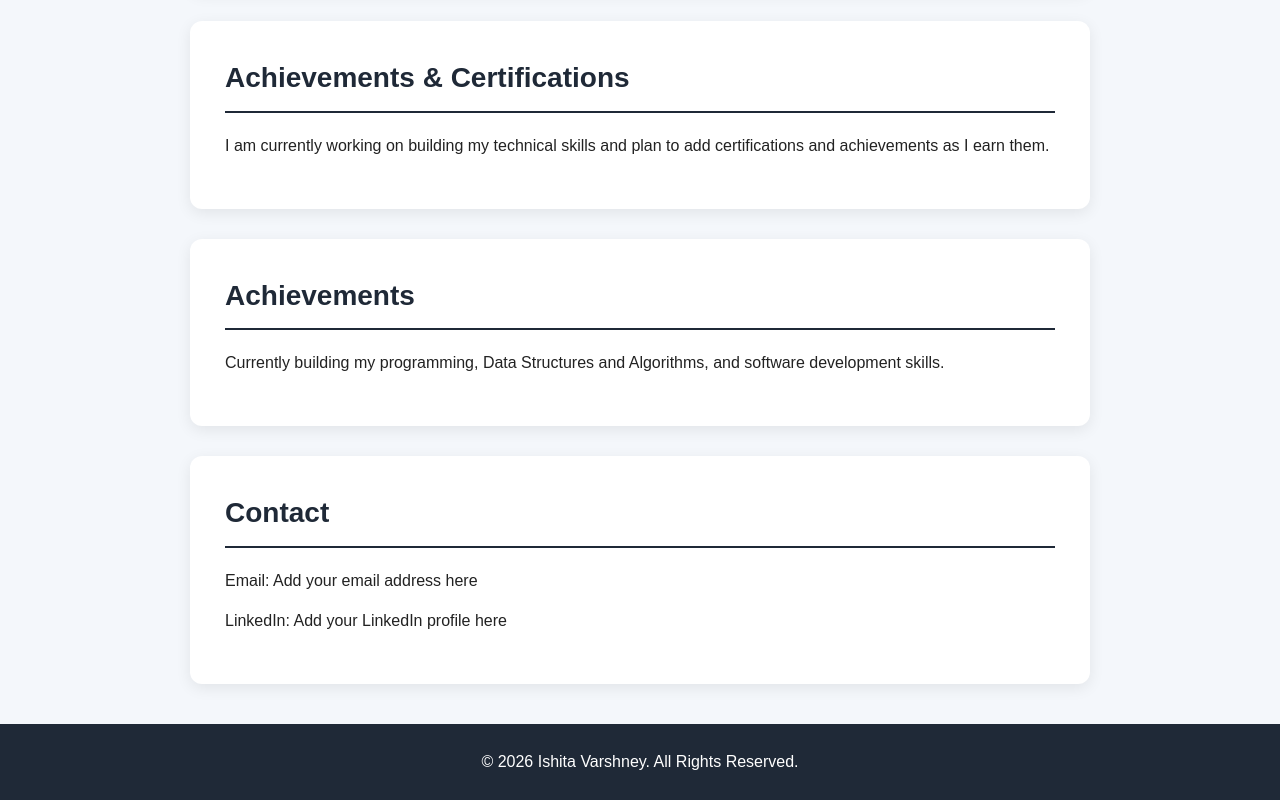
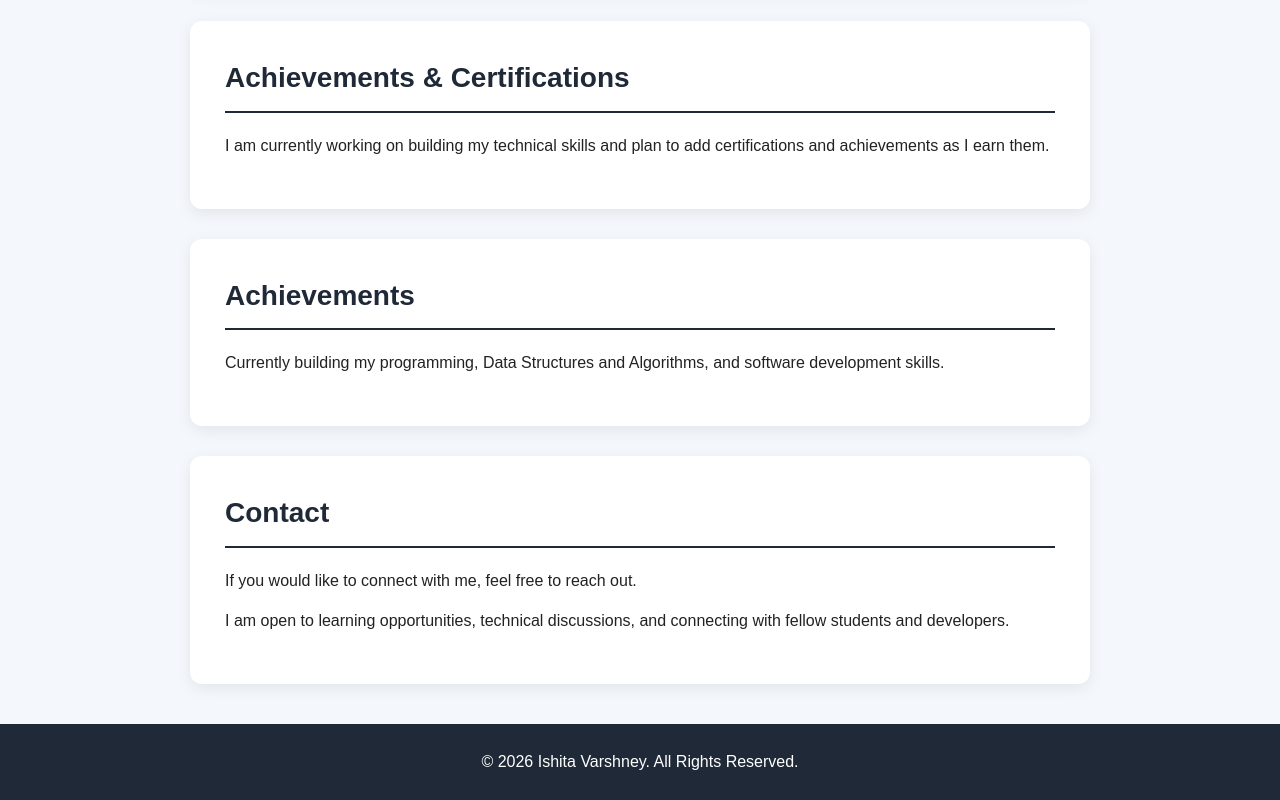
Before and after one commit to ishita18varshney/Ishita-Varshney, a plain HTML site: page index.html in a window 1280 px wide. Shown: the part 1495-2295 px from the top of the page. Drawn offline with Linux system fonts and the light colour scheme.

Commit message:
Update index.html

```diff
--- a/index.html
+++ b/index.html
@@ -130,16 +130,18 @@
 
 
     <!-- Contact Section -->
+    <!-- Contact Section -->
 <section id="contact">
 
     <h2>Contact</h2>
 
     <p>
-            Email: Add your email address here
+        If you would like to connect with me, feel free to reach out.
     </p>
 
     <p>
-            LinkedIn: Add your LinkedIn profile here
+        I am open to learning opportunities, technical discussions,
+        and connecting with fellow students and developers.
     </p>
 
 </section>
```
Lines whose indentation alone changed are shown as unchanged.
